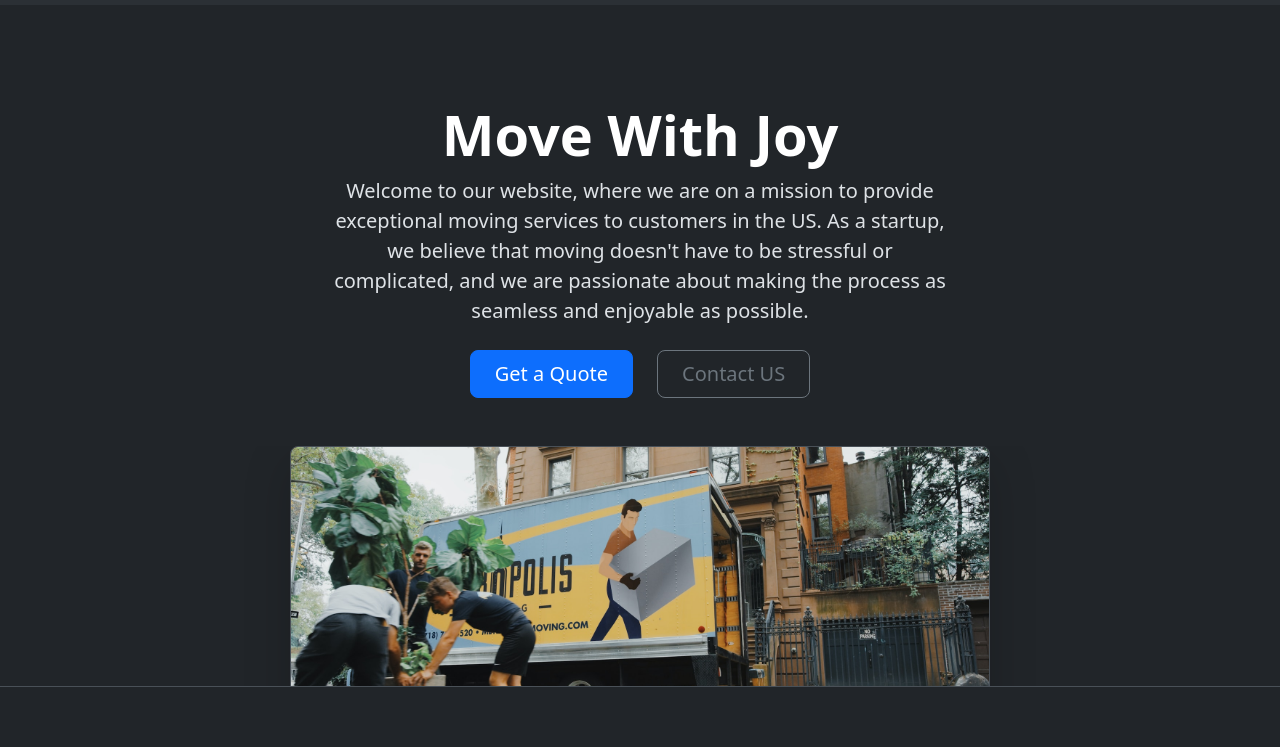
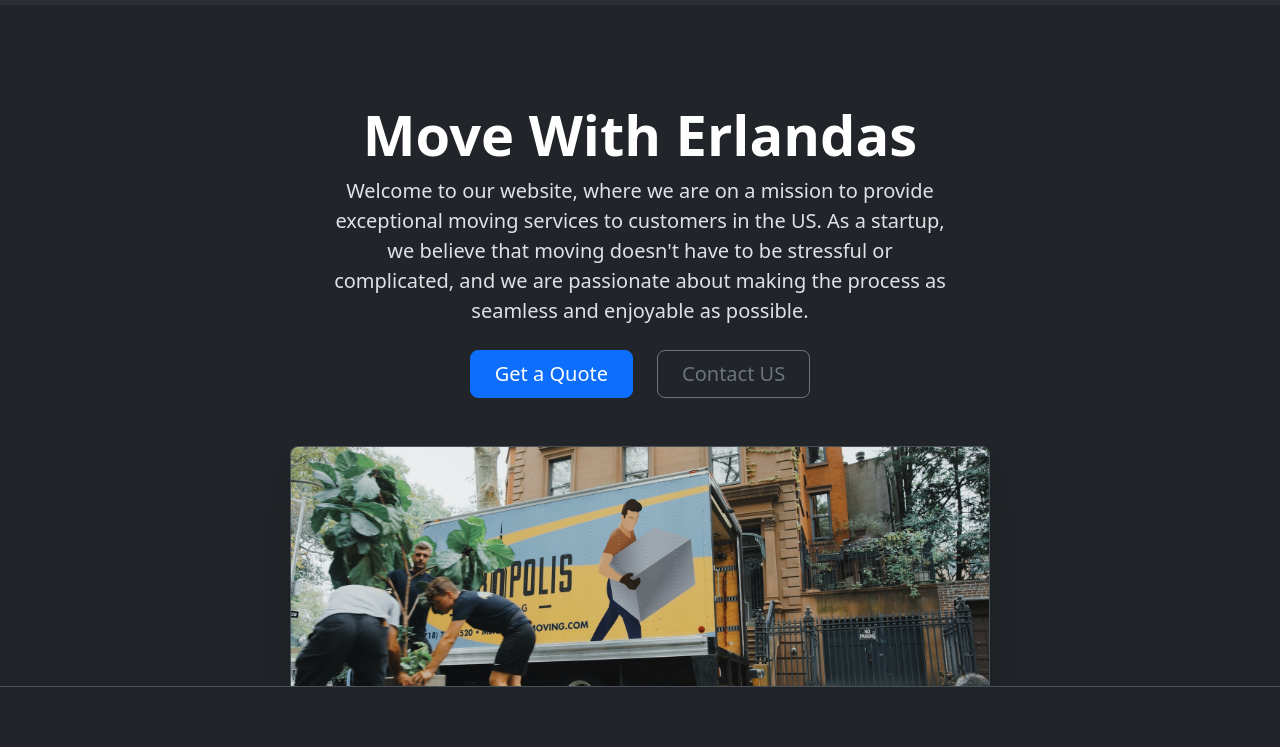
Before and after one commit to 3rlandas/Moving-Company, a plain HTML site: page index.html in a window 1280 px wide. Shown: the part 53-800 px from the top of the page. Drawn offline with nearby package versions, Linux system fonts and the light colour scheme.

Commit message:
Update index.html

```diff
--- a/index.html
+++ b/index.html
@@ -56,7 +56,7 @@
   </nav>
 
   <div class="px-4 pt-5 my-5 text-center border-bottom">
-    <h1 class="display-4 fw-bold text-body-emphasis">Move With Joy</h1>
+    <h1 class="display-4 fw-bold text-body-emphasis">Move With Erlandas</h1>
     <div class="col-lg-6 mx-auto">
       <p class="lead mb-4">Welcome to our website, where we are on a mission to provide exceptional moving services to customers in the US. As a startup, we believe that moving doesn't have to be stressful or complicated, and we are passionate about making the process as seamless and enjoyable as possible.
       </p>
```
